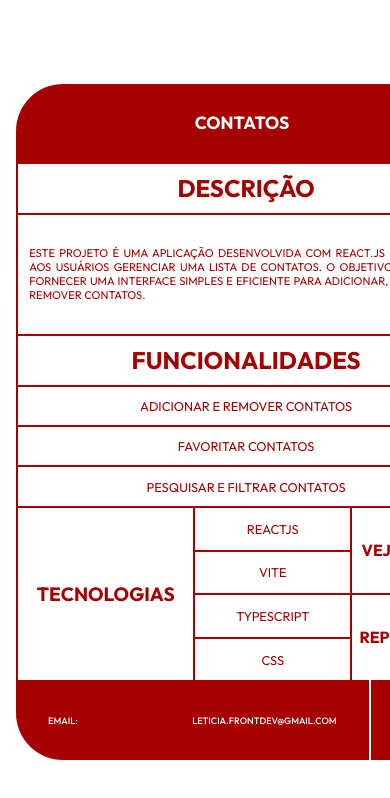
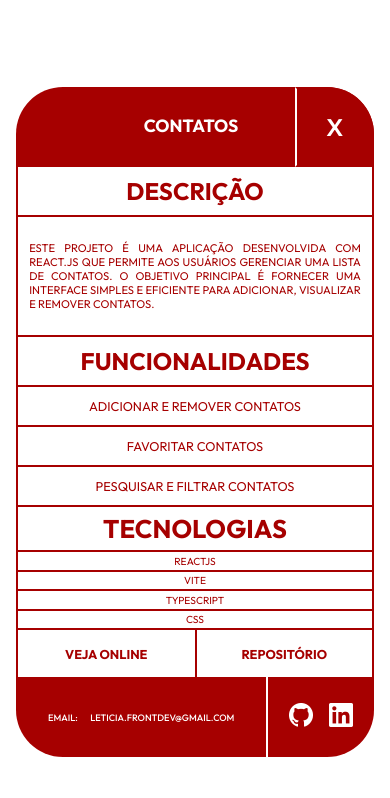
Before and after one commit to l3l3z1nh4/portfolio, a React (Vite) app: page /projetos-habilidades in a window 390 px wide. Both pictures are taken after a click on the button 360 px from the left and 267 px from the top of the page. Shown: the top 798 px of the page. Built offline with nearby package versions, Linux system fonts and the light colour scheme.

Commit message:
responsividade card do projeto mobile

```diff
--- a/src/components/CardProjeto/CardProjeto.tsx
+++ b/src/components/CardProjeto/CardProjeto.tsx
@@ -1,6 +1,6 @@
 import { Footer } from '../Footer/Footer'
 import HeaderProjeto from '../HeaderProjeto/HeaderProjeto'
-import {
+import {Card,
   ConteudoCard,
   Descricao,
   Funconalidades,
@@ -25,7 +25,7 @@ export function CardProjeto({ projeto, handleClose }: Props) {
     return null
   }
   return (
-    <>
+    <Card className='container'>
       <HeaderProjeto titulo={projeto.nome} handleClose={handleClose} />
       <ConteudoCard className="conteudo">
         <Descricao>
@@ -54,6 +54,6 @@ export function CardProjeto({ projeto, handleClose }: Props) {
         </TecLinks>
       </ConteudoCard>
       <Footer />
-    </>
+    </Card>
   )
 }
--- a/src/components/CardProjeto/styles.ts
+++ b/src/components/CardProjeto/styles.ts
@@ -14,6 +14,16 @@ export const Overlay = styled.div`
   align-items: center;
   flex-direction: column;
   z-index: 1000;
+  overflow: hidden;
+  ${breakpoint.smartphone} {
+    max-width: 100%;
+  }
+`
+
+export const Card = styled.div`
+  ${breakpoint.smartphone} {
+    overflow: auto;
+  }
 `
 
 export const ConteudoCard = styled.div`
@@ -25,6 +35,9 @@ export const ConteudoCard = styled.div`
 
   ${breakpoint.mobile} {
     height: 61.2vh;
+  }
+  ${breakpoint.smartphone} {
+    height: 60.5vh;
   }
 `
 
@@ -114,7 +127,7 @@ export const Funconalidades = styled.div`
       justify-content: center;
       width: 100%;
       height: 100%;
-      padding: 0 0.5em ;
+      padding: 0 0.5em;
       border-bottom: 2px solid ${cores.vermelho};
 
       &:nth-of-type(3n),
@@ -122,7 +135,7 @@ export const Funconalidades = styled.div`
         border-bottom: none;
       }
 
-       &:nth-of-type(4n) {
+      &:nth-of-type(4n) {
         border-top: 2px solid ${cores.vermelho};
       }
 
@@ -139,6 +152,11 @@ export const TecLinks = styled.div`
   height: 35%;
   width: 100%;
 
+  ${breakpoint.smartphone} {
+    flex-direction: column; // [NOVO] empilha
+    font-size: 0.8em; // [NOVO]
+    max-width: 100%; // [NOVO]
+  }
   h2 {
     display: flex;
     justify-content: center;
@@ -149,7 +167,16 @@ export const TecLinks = styled.div`
 
     ${breakpoint.mobile} {
       width: 13.6em;
-      font-size: 120%;
+      font-size: 0.8em;
+    }
+
+    ${breakpoint.smartphone} {
+      width: 100%;
+      border-right: none;
+      border-bottom: 2px solid ${cores.vermelho};
+      height: 30%;
+      padding: 0.2em 0;
+      font-size: 2em;
     }
   }
   ul {
@@ -162,6 +189,10 @@ export const TecLinks = styled.div`
 
     ${breakpoint.mobile} {
       width: 50%;
+    }
+
+    ${breakpoint.smartphone} {
+      width: 100%;
     }
 
     li {
@@ -178,13 +209,26 @@ export const TecLinks = styled.div`
         border-bottom: none;
       }
 
-       &:nth-of-type(4n) {
+      &:nth-of-type(4n) {
         border-top: 2px solid ${cores.vermelho};
       }
 
-
       ${breakpoint.mobile} {
         font-size: 0.8em;
+      }
+
+      ${breakpoint.smartphone} {
+        font-size: 0.8em;
+        width: 100%;
+
+        &:nth-of-type(3n),
+        &:nth-of-type(4n) {
+          border-bottom: 2px solid ${cores.vermelho};
+        }
+
+        &:nth-of-type(4n) {
+          border-top: none;
+        }
       }
     }
   }
@@ -204,6 +248,13 @@ export const Links = styled.div`
     width: 40%;
   }
 
+  ${breakpoint.smartphone} {
+    width: 100%;
+    border-left: none;
+    flex-direction: row;
+    height: 60%;
+  }
+
   a {
     display: flex;
     justify-content: center;
@@ -212,6 +263,7 @@ export const Links = styled.div`
     width: 102%;
     border-bottom: 2px solid ${cores.vermelho};
     color: ${cores.vermelho};
+
     &:last-child {
       border-bottom: none;
     }
@@ -226,5 +278,11 @@ export const Links = styled.div`
     ${breakpoint.mobile} {
       width: 100%;
     }
+    ${breakpoint.smartphone} {
+      border-bottom: none;
+      &:last-child {
+        border-left: 2px solid ${cores.vermelho};
+      }
+    }
   }
 `
--- a/src/components/HeaderProjeto/styles.ts
+++ b/src/components/HeaderProjeto/styles.ts
@@ -7,6 +7,7 @@ export const Header = styled.header`
   justify-content: space-between;
   align-items: center;
   width: 100%;
+
 `
 export const TituloContainer = styled.div`
   display: flex;
--- a/src/styles/breakpoints.ts
+++ b/src/styles/breakpoints.ts
@@ -1,9 +1,11 @@
 const size = {
   mobile: '784px',
-  desktop: '785px'
+  desktop: '785px',
+  smartphone: '500px'
 };
 
 export const breakpoint = {
   mobile: `@media (max-width: ${size.mobile})`,
   desktop: `@media (min-width: ${size.desktop})`,
+  smartphone: `@media (max-width: ${size.smartphone})`
 };
```
